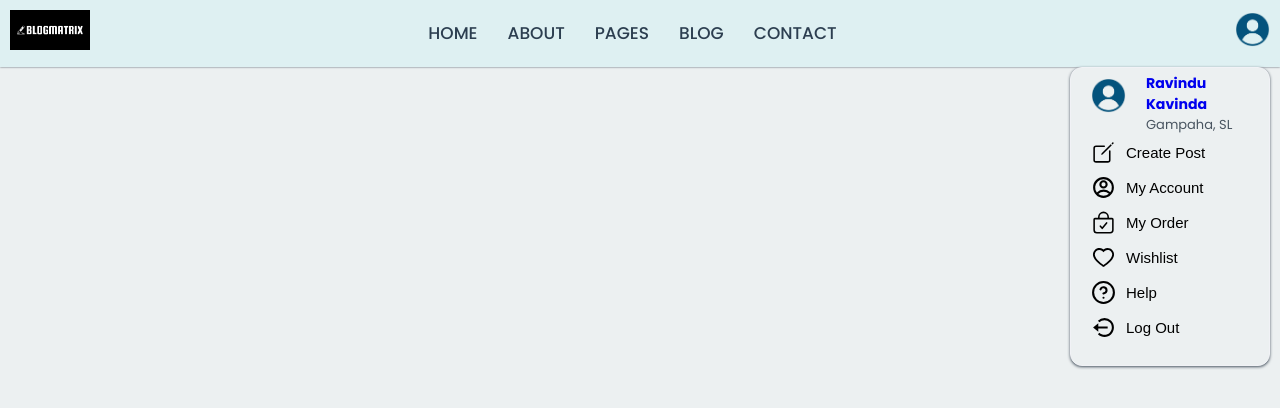
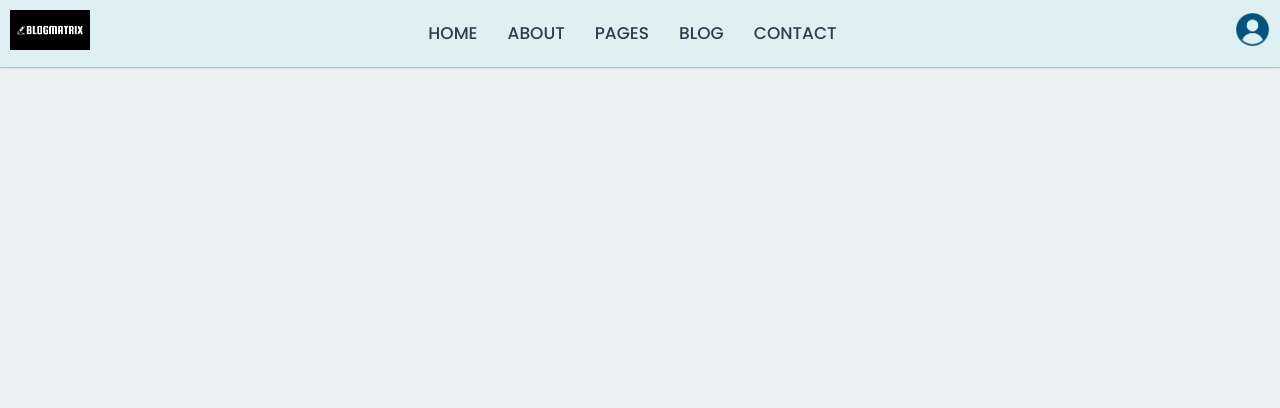
Before and after one commit to RavinduKavinda/blogmatrix, a React (Create React App) app in the folder frontend/: page / in a window 1280 px wide. Shown: the top 408 px of the page. Built offline with nearby package versions, Linux system fonts and the light colour scheme.

Commit message:
header sticky styles

```diff
--- a/frontend/src/components/header/Header.jsx
+++ b/frontend/src/components/header/Header.jsx
@@ -11,6 +11,7 @@ export const Header = () => {
     header.classList.toggle("active", this.window.scrollY > 100)
   })
   return (
+    <>
       <header className='header'>
         <div className="scontainer flex">
           <div className="logo">
@@ -34,5 +35,6 @@ export const Header = () => {
           </div>
         </div>
       </header>
+    </>
   )
 }
--- a/frontend/src/components/header/User.jsx
+++ b/frontend/src/components/header/User.jsx
@@ -11,7 +11,7 @@ import { BiLogOutCircle } from 'react-icons/bi'
 export const User = () => {
 
   const user = true
-  const [profileOpen, setprofileOpen] = useState(true)
+  const [profileOpen, setprofileOpen] = useState(false)
 
   const close = () => {
     setprofileOpen(false)
--- a/frontend/src/components/header/header.css
+++ b/frontend/src/components/header/header.css
@@ -4,6 +4,14 @@ header{
     box-shadow: 0 0px 2px #535c68;
     position: relative;
     z-index: 5;
+}
+
+header.active {
+    position: sticky;
+    top: 0;
+    left: 0;
+    width: 100%;
+    box-shadow: 0 0px 2px #535c68;
 }
 
 nav ul {
```
Lines whose indentation alone changed are shown as unchanged.
